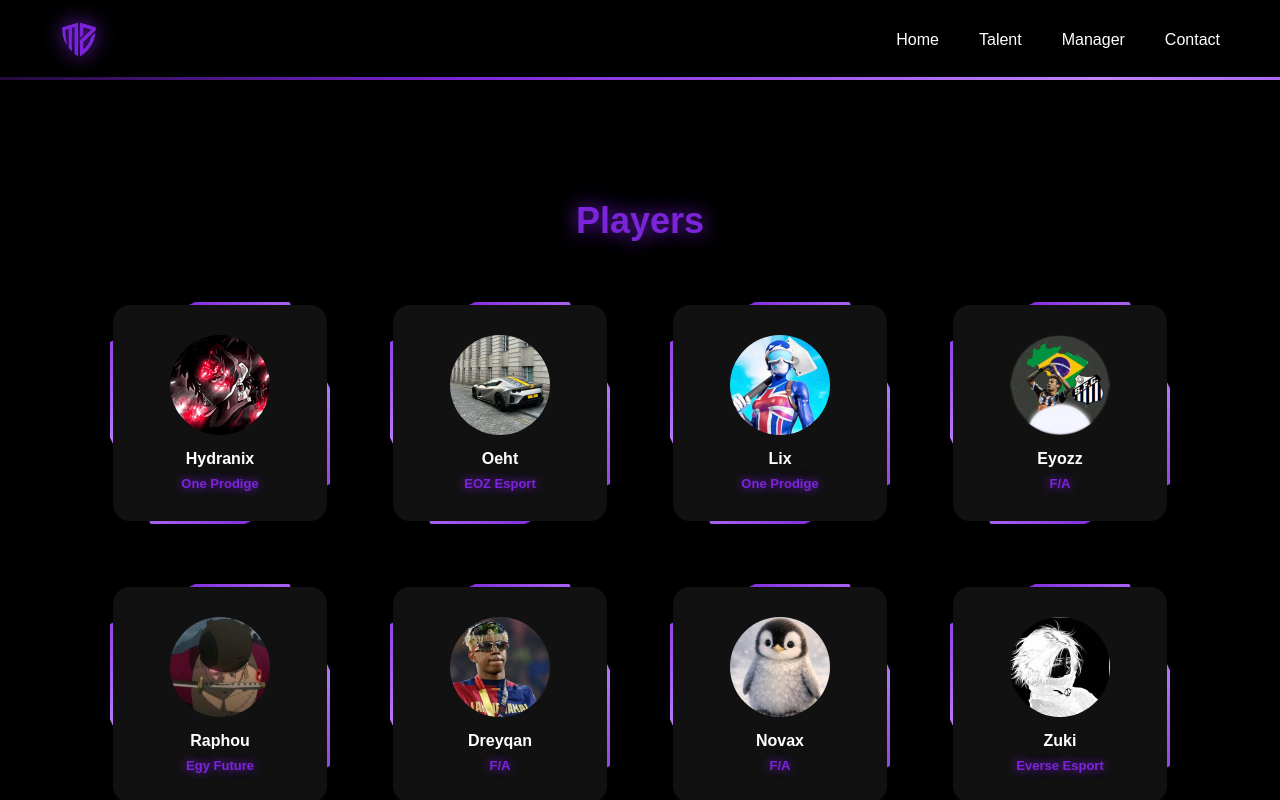
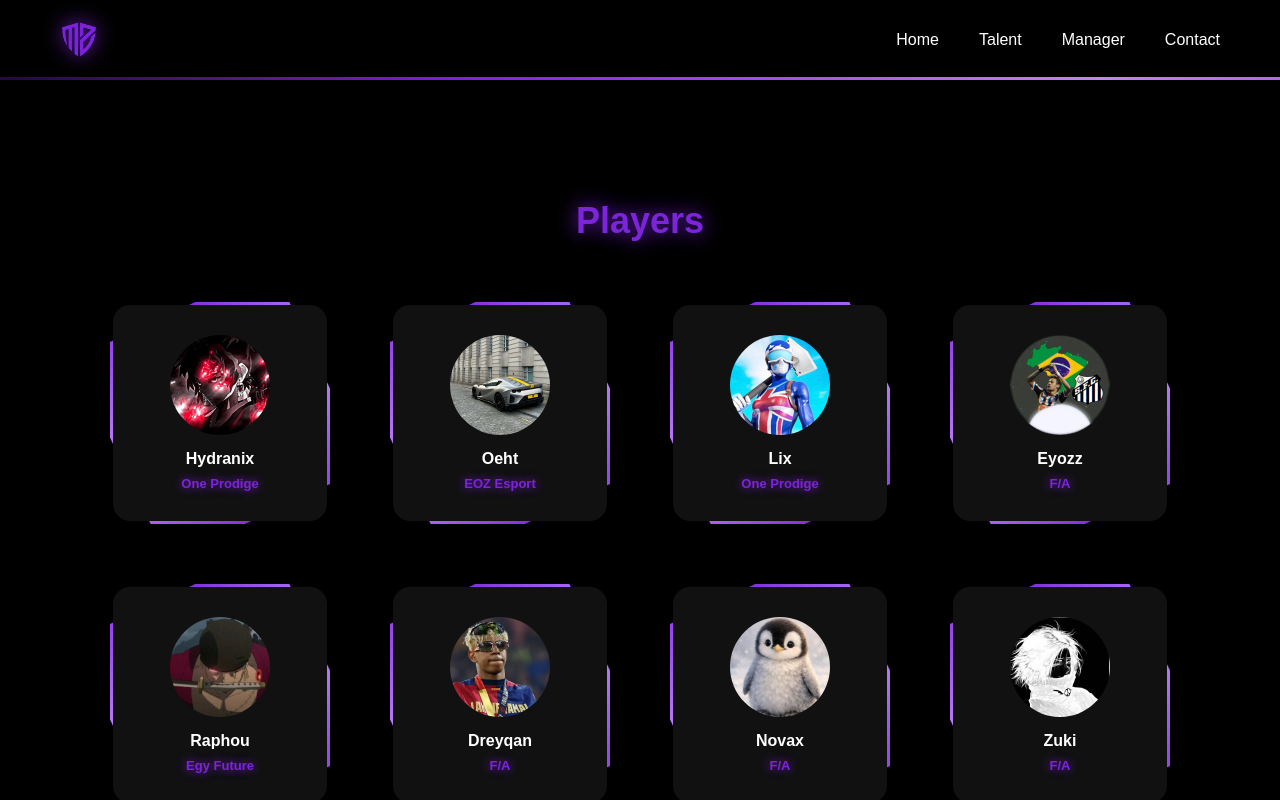
Before and after one commit to DevZenthor/MZ_AGENCY, a React (Vite) app in the folder mzagency/: page /talent in a window 1280 px wide. Shown: the top 800 px of the page. Built offline with nearby package versions, Linux system fonts and the light colour scheme.

Commit message:
refactor : modify data Player

```diff
--- a/mzagency/src/data/playersData.js
+++ b/mzagency/src/data/playersData.js
@@ -114,7 +114,7 @@ const players = [
     flag: FR,
     pr: "4,135 PR",
     ranking: "2647",
-    team: "Everse Esport",
+    team: "F/A",
     image: zuki,
     twitter: "https://x.com/VZuki_1",
     tracker: "https://fortnitetracker.com/profile/all/%C7%83ikuz/events"
```
